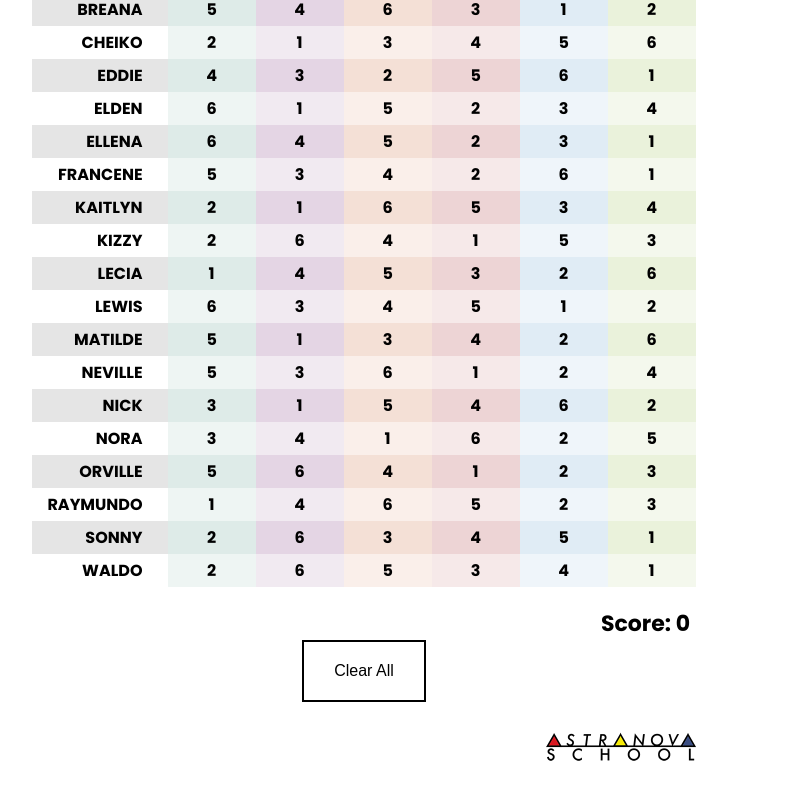
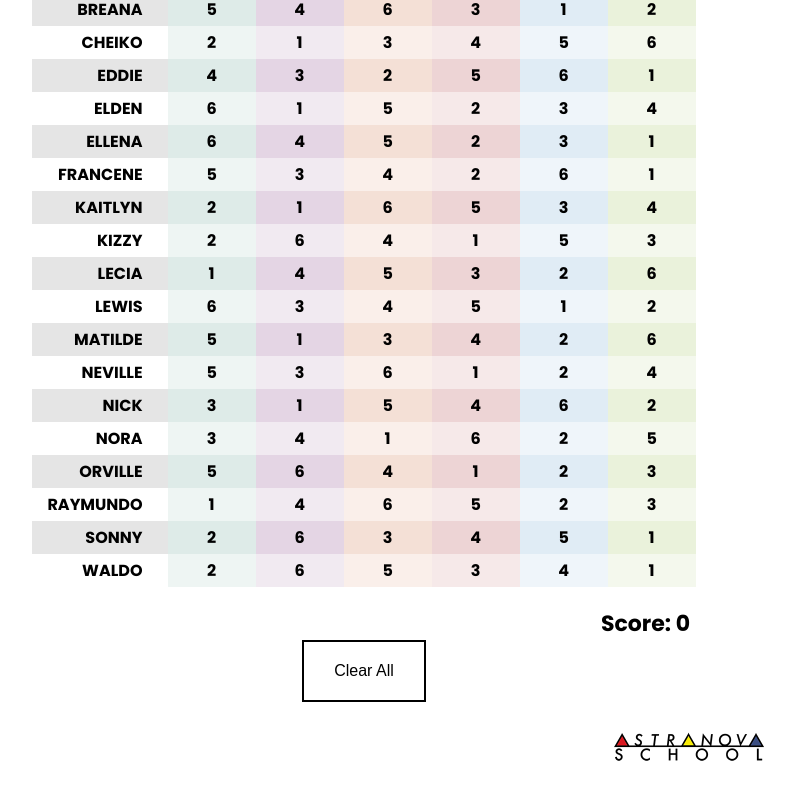
Before and after one commit to RoloCodes/astra-nova-3dm, a React (Vite) app: page / in a window 1280 px wide. Shown: the part 1011-1811 px from the top of the page, without its empty margins (276-1071 px from the left). Built offline with nearby package versions, Linux system fonts and the light colour scheme.

Commit message:
refactor: move footer to separate component

```diff
--- a/package.json
+++ b/package.json
@@ -20,7 +20,7 @@
   "devDependencies": {
     "@babel/core": "^7.11.6",
     "babel-plugin-styled-components": "^1.11.1",
-    "firebase-tools": "^8.11.2",
+    "firebase-tools": "^8.12.1",
     "parcel-bundler": "^1.12.4",
     "rimraf": "^3.0.2"
   },
--- a/public/index.html
+++ b/public/index.html
@@ -31,7 +31,7 @@
       />
     </noscript>
   </head>
-  <body>
+  <body ontouchstart>
     <div id="app"></div>
     <script src="../src/index.js"></script>
   </body>
--- a/src/App.js
+++ b/src/App.js
@@ -1,9 +1,12 @@
 import React, { useState, useEffect } from 'react'
 import styled from 'styled-components'
+
 import GlobalStyles from './styles/GlobalStyles'
 import Instructions from './components/Instructions'
 import Books from './components/Books'
 import Students from './components/Students'
+import Footer from './components/Footer'
+
 import {
   library as seedLibrary,
   students as seedStudents,
@@ -32,6 +35,7 @@ const App = () => {
         setStudents={setStudents}
         score={score}
       />
+      <Footer />
     </StyledApp>
   )
 }
--- /dev/null
+++ b/src/components/Footer.js
@@ -0,0 +1,28 @@
+import React from 'react'
+import styled from 'styled-components'
+
+import logo from '../../public/astra-nova-logo-full.png'
+
+const Footer = () => {
+  return (
+    <StyledFooter>
+      <a href="https://astranova.org/">
+        <img src={logo} alt="Astra Nova Logo" />
+      </a>
+    </StyledFooter>
+  )
+}
+
+const StyledFooter = styled.footer`
+  max-width: 800px;
+  margin: auto;
+  margin-top: 30px;
+  display: flex;
+  justify-content: flex-end;
+
+  img {
+    width: 150px;
+  }
+`
+
+export default Footer
--- a/src/components/Students.js
+++ b/src/components/Students.js
@@ -3,13 +3,12 @@ import styled from 'styled-components'
 import Button from './Button'
 import { clearStudentChoices, updateStudentChoice } from '../logic'
 
-import logo from '../../public/astra-nova-logo-full.png'
-
 const Students = ({ library, students, setStudents, score }) => {
   return (
+    <>
       <StyledStudents>
         <h2>Students</h2>
-      <div className="table-wrapper" onTouchStart>
+        <div className="table-wrapper">
           <table>
             <thead>
               <tr className="titles">
@@ -57,12 +56,9 @@ const Students = ({ library, students, setStudents, score }) => {
             Clear All
           </Button>
         </div>
-      <div className="logo-wrapper">
-        <a href="https://astranova.org/">
-          <img src={logo} alt="Astra Nova Logo" />
-        </a>
-      </div>
       </StyledStudents>
+      <div className="logo-wrapper"></div>
+    </>
   )
 }
 
@@ -120,16 +116,6 @@ const StyledStudents = styled.div`
   .button-wrapper {
     display: flex;
     justify-content: center;
-  }
-
-  .logo-wrapper {
-    margin-top: 30px;
-    display: flex;
-    justify-content: flex-end;
-
-    img {
-      width: 150px;
-    }
   }
 `
 
```
Also changed, not shown: 1 other file (tests, documents, lock files or other folders). Lines whose indentation alone changed are shown as unchanged.
